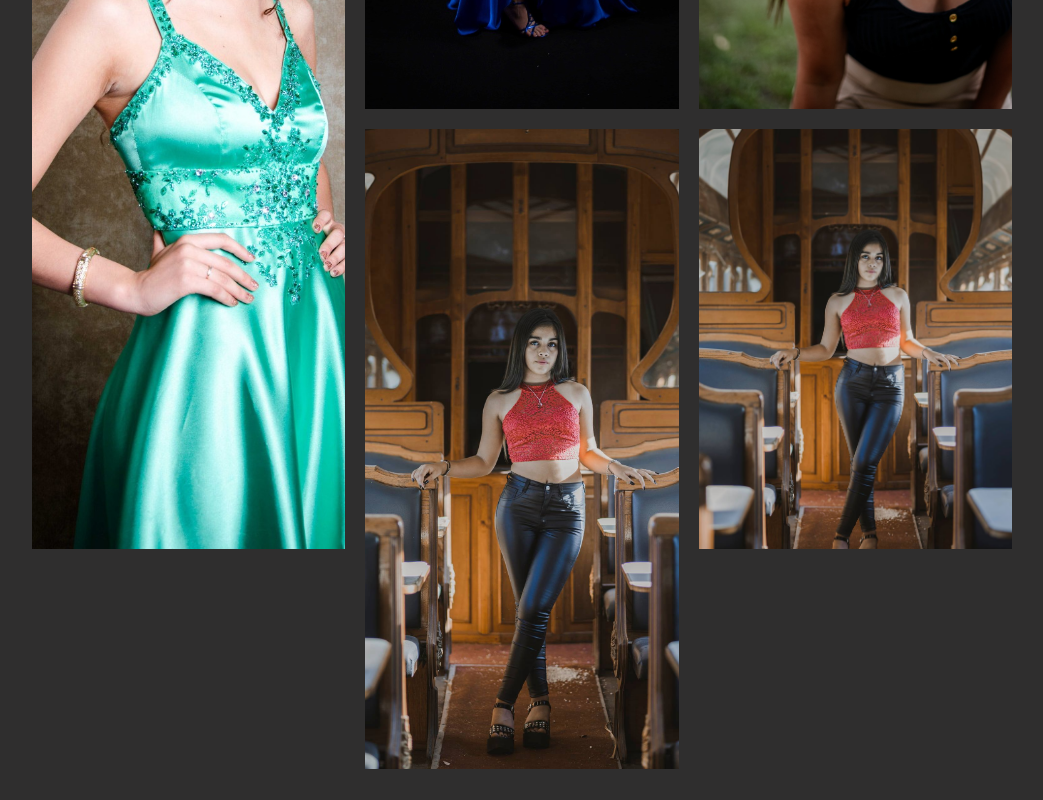
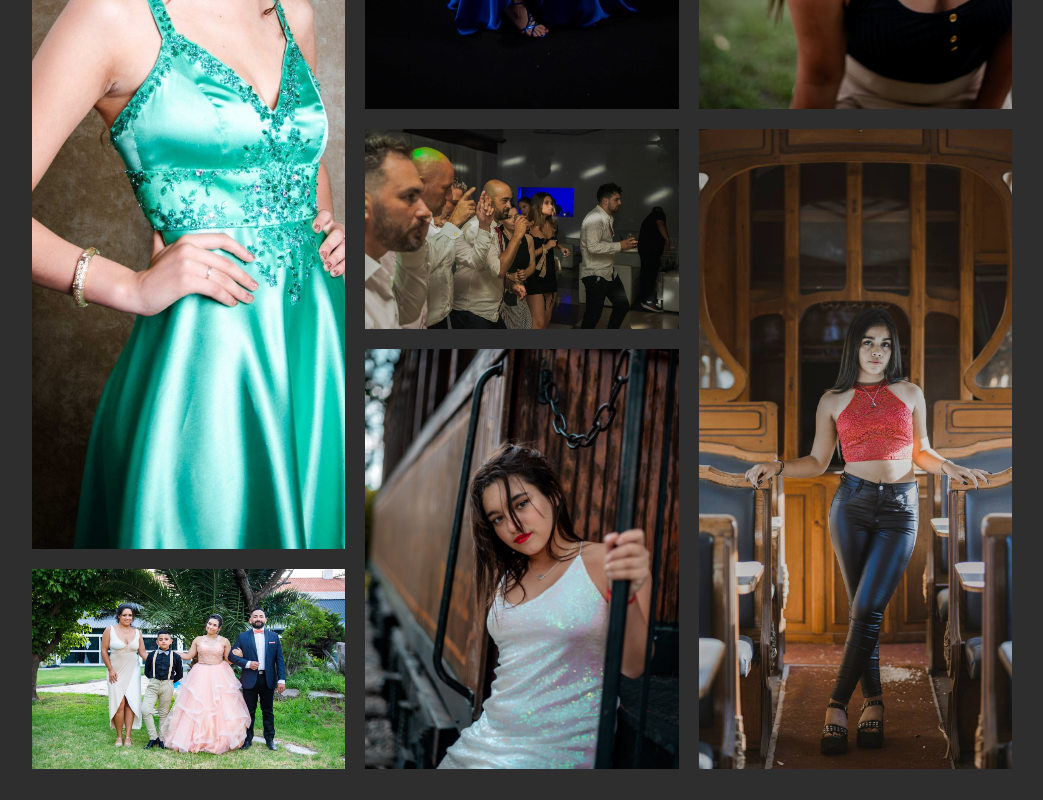
Before and after one commit to ponce-david/wicca-15, a plain HTML site: page index.html in a window 1280 px wide. Shown: the part 2020-2820 px from the top of the page, without its empty margins (118-1161 px from the left). Drawn offline with nearby package versions, Linux system fonts and the light colour scheme.

Commit message:
Upgrade photos

```diff
--- a/css/styles.css
+++ b/css/styles.css
@@ -233,12 +233,12 @@
   grid-column: 1 / 2;
   grid-row: 3 / 5;
   background-image: -webkit-image-set(
-    url("/Imágenes/1.jpg") 1x,
-    url("/Imágenes/1.avif") 1x
+    url("/Imágenes/8.jpeg") 1x,
+    url("/Imágenes/8.avif") 1x
   );
   background-image: image-set(
-    url("/Imágenes/1.jpg") 1x,
-    url("/Imágenes/1.avif") 1x
+    url("/Imágenes/8.jpeg") 1x,
+    url("/Imágenes/8.avif") 1x
   );
 }
 
@@ -307,20 +307,20 @@
 }
 
 .img8 {
-  grid-row: 7 / 10;
-  grid-column: 2 / 3;
+  grid-row: 9 / 10;
+  grid-column: 1 / 2;
   background-image: -webkit-image-set(
-    url("/Imágenes/2.jpg") 1x,
-    url("/Imágenes/2.avif") 1x
+    url("/Imágenes/12.jpg") 1x,
+    url("/Imágenes/12.avif") 1x
   );
   background-image: image-set(
-    url("/Imágenes/2.jpg") 1x,
-    url("/Imágenes/2.avif") 1x
+    url("/Imágenes/12.jpg") 1x,
+    url("/Imágenes/12.avif") 1x
   );
 }
 
 .img10 {
-  grid-row: 7 / 9;
+  grid-row: 7 / 10;
   grid-column: 3 / 4;
   background-image: -webkit-image-set(
     url("/Imágenes/2.jpg") 1x,
@@ -332,18 +332,31 @@
   );
 }
 
-/* .img10 {
-  grid-row: 7 / 9;
-  grid-column: 3 / 4;
+.img11 {
+  grid-row: 7 / 8;
+  grid-column: 2 / 3;
   background-image: -webkit-image-set(
-    url("/Imágenes/2.jpg") 1x,
-    url("/Imágenes/2.avif") 1x
+    url("/Imágenes/13.jpg") 1x,
+    url("/Imágenes/13.avif") 1x
   );
   background-image: image-set(
-    url("/Imágenes/2.jpg") 1x,
-    url("/Imágenes/2.avif") 1x
+    url("/Imágenes/13.jpg") 1x,
+    url("/Imágenes/13.avif") 1x
   );
-} */
+}
+
+.img12 {
+  grid-row: 8 / 10;
+  grid-column: 2 / 3;
+  background-image: -webkit-image-set(
+    url("/Imágenes/9.jpeg") 1x,
+    url("/Imágenes/9.avif") 1x
+  );
+  background-image: image-set(
+    url("/Imágenes/9.jpeg") 1x,
+    url("/Imágenes/9.avif") 1x
+  );
+}
 
 /**************************/
 /* FOOTER */
```
